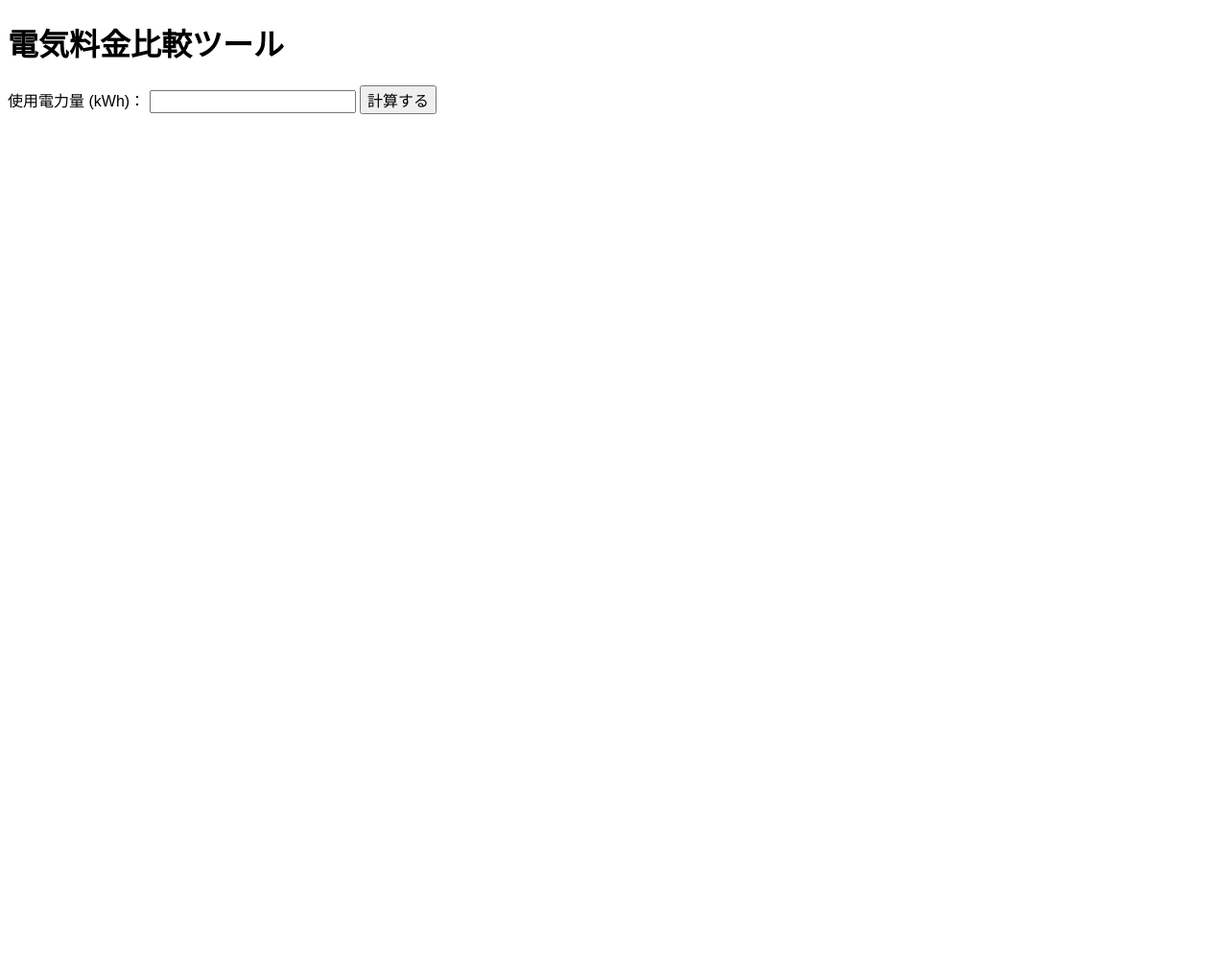
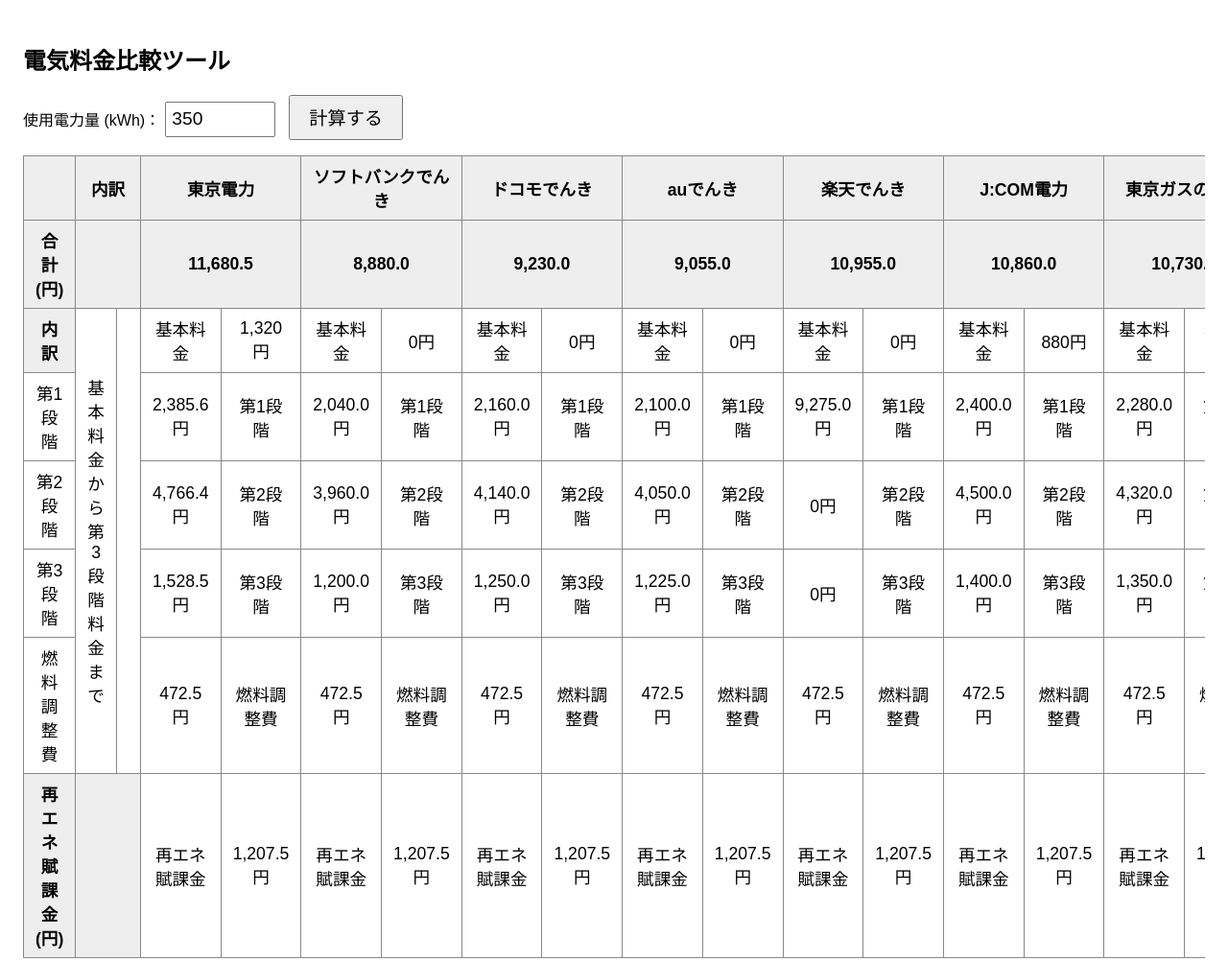
Before and after one commit to suidomichi85/denkidai, a plain HTML site: page index.html in a window 1280 px wide. Shown: the whole page at 96% size. Before the commit the page ends 800 px from the top, so only its background shows below. Drawn offline with Linux system fonts and the light colour scheme.

Commit message:
Add files via upload

```diff
--- a/index.html
+++ b/index.html
@@ -1,137 +1,344 @@
 <!DOCTYPE html>
 <html lang="ja">
 <head>
-  <meta charset="UTF-8">
-  <meta name="viewport" content="width=device-width, initial-scale=1.0">
+<meta charset="UTF-8" />
+<meta name="viewport" content="width=device-width, initial-scale=1" />
 <title>電気料金比較ツール</title>
 <style>
   body {
-      font-size: 16px;
-      font-family: sans-serif;
+    font-family: Arial, sans-serif;
+    padding: 1em;
+  }
+  input[type="number"] {
+    font-size: 1.2em;
+    padding: 0.3em;
+    width: 100px;
+  }
+  button {
+    font-size: 1.2em;
+    padding: 0.4em 1em;
+    margin-left: 0.5em;
+    cursor: pointer;
+  }
+  .table-wrapper {
+    overflow-x: auto;
+    margin-top: 1em;
   }
   table {
     border-collapse: collapse;
     width: 100%;
-      margin-top: 20px;
-      min-width: 800px;
-      font-size: 14px;
+    min-width: 900px;
   }
   th, td {
-      border: 1px solid #ccc;
-      padding: 8px;
-      text-align: right;
+    border: 1px solid #888;
+    padding: 8px 12px;
+    text-align: center;
+    font-size: 1.1em;
   }
   th {
-      background-color: #f0f0f0;
+    background-color: #eee;
+    position: sticky;
+    top: 0;
+    z-index: 1;
   }
-    .left {
-      text-align: left;
+  .left-col {
+    font-weight: bold;
+    background-color: #f9f9f9;
+    width: 80px;
   }
-    .container {
-      overflow-x: auto;
+  /* 縦結合したセルの中央寄せ */
+  .vertical-merge {
+    vertical-align: middle;
   }
-    input, button {
-      font-size: 16px;
+  @media (max-width: 600px) {
+    th, td {
+      font-size: 1.3em;
+      padding: 10px 14px;
+    }
+    input[type="number"] {
+      width: 140px;
+      font-size: 1.4em;
+    }
+    button {
+      font-size: 1.4em;
+      padding: 0.5em 1.2em;
+    }
   }
 </style>
 </head>
 <body>
-  <h1>電気料金比較ツール</h1>
+
+<h2>電気料金比較ツール</h2>
 <label for="usage">使用電力量 (kWh)：</label>
-  <input type="number" id="usage" min="0">
-  <button onclick="calculateCosts()">計算する</button>
+<input type="number" id="usage" min="0" value="350" />
+<button onclick="calculate()">計算する</button>
 
-  <div class="container">
-    <table id="resultTable"></table>
-  </div>
+<div class="table-wrapper" id="result"></div>
 
 <script>
+  // 電力会社データ（基本料金は円/月、段階料金は円/kWh）
   const companies = [
-      { name: "ソフトバンクでんき", basic: 1100, rates: [17, 22, 24], fuelAdjustment: 2.5 },
-      { name: "東京電力", basic: 1247, rates: [19.88, 26.48, 30.57], fuelAdjustment: 2.5 },
-      { name: "東京ガス", basic: 1246.96, rates: [29.7, 35.69, 39.5], fuelAdjustment: 2.5 },
-      { name: "シン・エナジー", basic: 1061.41, rates: [19.67, 24.78, 27.71], fuelAdjustment: 2.5 },
-      { name: "CDエナジー", basic: 1107.6, rates: [29.9, 35.59, 36.5], fuelAdjustment: 2.5 },
-      { name: "オクトパスエナジー", basic: 1164, rates: [18.98, 24.1, 27.44], fuelAdjustment: 2.5 },
-      { name: "ミツウロコでんき", basic: 1100, rates: [21.43, 22.63, 25.24], fuelAdjustment: 2.5 },
-      { name: "TERASELでんき", basic: 1100, rates: [29, 35.34, 39.26], fuelAdjustment: 2.5 },
-      { name: "ドリームでんき", basic: 1086.8, rates: [19.88, 26.48, 30.57], fuelAdjustment: 2.5 },
-      { name: "新日本エネルギー", basic: 1180.96, rates: [30, 36.23, 39.46], fuelAdjustment: 2.5 },
-      { name: "Japan電力", basic: 0, calc: (usage) => usage <= 400 ? usage * 27 : 400 * 27 + (usage - 400) * 26, fuelAdjustment: 2.5 },
-      { name: "大阪ガスの電気", basic: 0, rates: [20.21, 25.2, 28.01], fuelAdjustment: 2.5 },
-      { name: "Looopでんき", basic: 0, calc: (usage) => usage * 26.4, fuelAdjustment: 2.5 },
-      { name: "コスモでんき", basic: 1100, rates: [19.88, 26.48, 30.57], fuelAdjustment: 2.5 },
-      { name: "evergreen", basic: 1100, rates: [19.88, 26.48, 30.57], fuelAdjustment: 2.5 },
-      { name: "しろくま電力", basic: 1180.96, rates: [24.5, 36.4, 40.49], fuelAdjustment: 2.5 },
-      { name: "楽天でんき", basic: 0, rates: [26.5, 26.5, 26.5], fuelAdjustment: 2.5 },
+    {
+      name: "東京電力",
+      basic: 1320,
+      tiers: [
+        { max: 120, rate: 19.88 },
+        { max: 300, rate: 26.48 },
+        { max: Infinity, rate: 30.57 }
+      ],
+      fuelAdjustment: 1.35,  // 仮の燃料調整費（円/kWh）
+      reEnergyCharge: 3.45   // 再エネ賦課金（円/kWh）
+    },
+    {
+      name: "ソフトバンクでんき",
+      basic: 0,
+      tiers: [
+        { max: 120, rate: 17 },
+        { max: 300, rate: 22 },
+        { max: Infinity, rate: 24 }
+      ],
+      fuelAdjustment: 1.35,
+      reEnergyCharge: 3.45
+    },
+    {
+      name: "ドコモでんき",
+      basic: 0,
+      tiers: [
+        { max: 120, rate: 18 },
+        { max: 300, rate: 23 },
+        { max: Infinity, rate: 25 }
+      ],
+      fuelAdjustment: 1.35,
+      reEnergyCharge: 3.45
+    },
+    {
+      name: "auでんき",
+      basic: 0,
+      tiers: [
+        { max: 120, rate: 17.5 },
+        { max: 300, rate: 22.5 },
+        { max: Infinity, rate: 24.5 }
+      ],
+      fuelAdjustment: 1.35,
+      reEnergyCharge: 3.45
+    },
+    {
+      name: "楽天でんき",
+      basic: 0,
+      tiers: [
+        { max: Infinity, rate: 26.5 }
+      ],
+      fuelAdjustment: 1.35,
+      reEnergyCharge: 3.45
+    },
+    {
+      name: "J:COM電力",
+      basic: 880,
+      tiers: [
+        { max: 120, rate: 20 },
+        { max: 300, rate: 25 },
+        { max: Infinity, rate: 28 }
+      ],
+      fuelAdjustment: 1.35,
+      reEnergyCharge: 3.45
+    },
+    {
+      name: "東京ガスの電気",
+      basic: 1100,
+      tiers: [
+        { max: 120, rate: 19 },
+        { max: 300, rate: 24 },
+        { max: Infinity, rate: 27 }
+      ],
+      fuelAdjustment: 1.35,
+      reEnergyCharge: 3.45
+    },
+    {
+      name: "コープデリでんき",
+      basic: 770,
+      tiers: [
+        { max: 120, rate: 18 },
+        { max: 300, rate: 23 },
+        { max: Infinity, rate: 26 }
+      ],
+      fuelAdjustment: 1.35,
+      reEnergyCharge: 3.45
+    },
+    {
+      name: "イオンでんき",
+      basic: 0,
+      tiers: [
+        { max: Infinity, rate: 27 }
+      ],
+      fuelAdjustment: 1.35,
+      reEnergyCharge: 3.45
+    },
+    {
+      name: "ヤマダのでんき",
+      basic: 880,
+      tiers: [
+        { max: 120, rate: 19.5 },
+        { max: 300, rate: 24.5 },
+        { max: Infinity, rate: 27.5 }
+      ],
+      fuelAdjustment: 1.35,
+      reEnergyCharge: 3.45
+    },
+    {
+      name: "Looopでんき",
+      basic: 0,
+      tiers: [
+        { max: Infinity, rate: 26.4 }
+      ],
+      fuelAdjustment: 1.35,
+      reEnergyCharge: 3.45
+    },
+    {
+      name: "TERASELでんき",
+      basic: 0,
+      tiers: [
+        { max: 120, rate: 18 },
+        { max: 300, rate: 22 },
+        { max: Infinity, rate: 25 }
+      ],
+      fuelAdjustment: 1.35,
+      reEnergyCharge: 3.45
+    },
+    {
+      name: "ENEOSでんき",
+      basic: 880,
+      tiers: [
+        { max: 120, rate: 20 },
+        { max: 300, rate: 25 },
+        { max: Infinity, rate: 28 }
+      ],
+      fuelAdjustment: 1.35,
+      reEnergyCharge: 3.45
+    },
+    {
+      name: "しろくま電力",
+      basic: 0,
+      tiers: [
+        { max: Infinity, rate: 27 }
+      ],
+      fuelAdjustment: 1.35,
+      reEnergyCharge: 3.45
+    },
+    {
+      name: "CDエナジー",
+      basic: 770,
+      tiers: [
+        { max: 120, rate: 19 },
+        { max: 300, rate: 24 },
+        { max: Infinity, rate: 26 }
+      ],
+      fuelAdjustment: 1.35,
+      reEnergyCharge: 3.45
+    },
+    {
+      name: "HTBエナジー",
+      basic: 770,
+      tiers: [
+        { max: 120, rate: 18.5 },
+        { max: 300, rate: 23.5 },
+        { max: Infinity, rate: 26.5 }
+      ],
+      fuelAdjustment: 1.35,
+      reEnergyCharge: 3.45
+    },
+    {
+      name: "アースインフィニティ",
+      basic: 880,
+      tiers: [
+        { max: 120, rate: 19 },
+        { max: 300, rate: 23 },
+        { max: Infinity, rate: 26 }
+      ],
+      fuelAdjustment: 1.35,
+      reEnergyCharge: 3.45
+    }
   ];
 
-    const renewableLevy = 3.98; // 再エネ賦課金単価（円/kWh）
+  function calculate() {
+    const usage = Number(document.getElementById("usage").value);
+    if (isNaN(usage) || usage < 0) {
+      alert("0以上の使用電力量を入力してください。");
+      return;
+    }
 
-    function calculateCosts() {
-      const usage = parseFloat(document.getElementById("usage").value);
-      if (isNaN(usage) || usage < 0) return;
+    // 電力量ごとの料金計算（3段階に分けて計算）
+    function calcTierCost(tiers, usage) {
+      let remaining = usage;
+      const costs = [];
+      let lastMax = 0;
+      for (const tier of tiers) {
+        let used = 0;
+        if (remaining > 0) {
+          used = Math.min(remaining, tier.max - lastMax);
+          remaining -= used;
+        }
+        costs.push({ used, cost: used * tier.rate });
+        lastMax = tier.max;
+      }
+      return costs;
+    }
 
-      const table = document.getElementById("resultTable");
-      table.innerHTML = "";
+    // HTMLテーブル作成
+    let html = `<table><thead><tr><th></th><th colspan="2">内訳</th>`;
 
-      const header = document.createElement("tr");
-      header.innerHTML = "<th class='left' colspan='2'>項目</th>" + companies.map(c => `<th>${c.name}</th>`).join("");
-      table.appendChild(header);
+    for (const company of companies) {
+      html += `<th colspan="2">${company.name}</th>`;
+    }
+    html += `</tr><tr><th>合計 (円)</th><th colspan="2"></th>`;
+    for (const company of companies) {
+      // 合計計算
+      const tierCosts = calcTierCost(company.tiers, usage);
+      const tierSum = tierCosts.reduce((sum, t) => sum + t.cost, 0);
+      const fuelCharge = usage * company.fuelAdjustment;
+      const reCharge = usage * company.reEnergyCharge;
+      const total = company.basic + tierSum + fuelCharge + reCharge;
+      html += `<th colspan="2">${total.toLocaleString(undefined, {minimumFractionDigits:1, maximumFractionDigits:1})}</th>`;
+    }
+    html += `</tr><tr><th>内訳</th><td rowspan="5" class="vertical-merge">基本料金から<br>第3段階料金まで</td><td rowspan="5" class="vertical-merge"></td>`;
 
-      // 合計行
-      const totalRow = document.createElement("tr");
-      totalRow.innerHTML = `<td class='left' colspan='2'>合計</td>` + companies.map(c => {
-        if (c.calc) {
-          const base = c.calc(usage);
-          const fuel = usage * c.fuelAdjustment;
-          const renewable = usage * renewableLevy;
-          const total = base + fuel + renewable;
-          return `<td>${total.toFixed(2)}</td>`;
+    for (const company of companies) {
+      // 空セル：基本料金・第一段階・第二段階・第三段階で2列ずつ必要なので基本料金と3段階はここで書く
+      html += `<td>基本料金</td><td>${company.basic.toLocaleString()}円</td>`;
     }
-        const stage1 = Math.min(usage, 120) * c.rates[0];
-        const stage2 = Math.max(0, Math.min(usage - 120, 180)) * c.rates[1];
-        const stage3 = Math.max(0, usage - 300) * c.rates[2];
-        const fuel = usage * c.fuelAdjustment;
-        const renewable = usage * renewableLevy;
-        const total = c.basic + stage1 + stage2 + stage3 + fuel + renewable;
-        return `<td>${total.toFixed(2)}</td>`;
-      }).join("");
-      table.appendChild(totalRow);
+    html += `</tr><tr>`;
+    for (const company of companies) {
+      const tierCosts = calcTierCost(company.tiers, usage);
+      html += `<td>第1段階</td><td>${tierCosts[0].cost.toLocaleString(undefined, {minimumFractionDigits:1, maximumFractionDigits:1})}円</td>`;
+    }
+    html += `</tr><tr>`;
+    for (const company of companies) {
+      const tierCosts = calcTierCost(company.tiers, usage);
+      html += `<td>第2段階</td><td>${tierCosts[1] ? tierCosts[1].cost.toLocaleString(undefined, {minimumFractionDigits:1, maximumFractionDigits:1}) : '0'}円</td>`;
+    }
+    html += `</tr><tr>`;
+    for (const company of companies) {
+      const tierCosts = calcTierCost(company.tiers, usage);
+      html += `<td>第3段階</td><td>${tierCosts[2] ? tierCosts[2].cost.toLocaleString(undefined, {minimumFractionDigits:1, maximumFractionDigits:1}) : '0'}円</td>`;
+    }
+    html += `</tr><tr>`;
+    for (const company of companies) {
+      // 燃料調整費
+      const fuel = usage * company.fuelAdjustment;
+      html += `<td>燃料調整費</td><td>${fuel.toLocaleString(undefined, {minimumFractionDigits:1, maximumFractionDigits:1})}円</td>`;
+    }
+    html += `</tr><tr>`;
+    html += `<th>再エネ賦課金 (円)</th><th colspan="2"></th>`;
+    for (const company of companies) {
+      const reCharge = usage * company.reEnergyCharge;
+      html += `<td>再エネ賦課金</td><td>${reCharge.toLocaleString(undefined, {minimumFractionDigits:1, maximumFractionDigits:1})}円</td>`;
+    }
+    html += `</tr></thead></table>`;
 
-      // 内訳と基本料金〜第3段階を一括で作成
-      const labels = ["基本料金", "第1段階 (0〜120kWh)", "第2段階 (121〜300kWh)", "第3段階 (301kWh〜)", "燃料費調整額", "再エネ賦課金"];
+    document.getElementById("result").innerHTML = html;
+  }
+  // 初期表示
+  calculate();
+</script>
 
-      labels.forEach((label, index) => {
-        const row = document.createElement("tr");
-        if (index === 0) {
-          row.innerHTML = `<td class='left' rowspan="${labels.length}">内訳</td><td class='left'>${label}</td>` + companies.map(c => {
-            if (label === "基本料金") return `<td>${c.basic?.toFixed(2) || 0}</td>`;
-          }).join("");
-        } else {
-          row.innerHTML = `<td class='left'>${label}</td>` + companies.map(c => {
-            if (c.calc) {
-              if (label === "燃料費調整額") return `<td>${(usage * c.fuelAdjustment).toFixed(2)}</td>`;
-              if (label === "再エネ賦課金") return `<td>${(usage * renewableLevy).toFixed(2)}</td>`;
-              return `<td></td>`;
-            }
-            const kWh =
-              index === 1 ? Math.min(usage, 120) :
-              index === 2 ? Math.max(0, Math.min(usage - 120, 180)) :
-              index === 3 ? Math.max(0, usage - 300) : 0;
-            if (index >= 1 && index <= 3) {
-              return `<td>${(kWh * c.rates[index - 1]).toFixed(2)}</td>`;
-            } else if (label === "燃料費調整額") {
-              return `<td>${(usage * c.fuelAdjustment).toFixed(2)}</td>`;
-            } else if (label === "再エネ賦課金") {
-              return `<td>${(usage * renewableLevy).toFixed(2)}</td>`;
-            }
-            return `<td></td>`;
-          }).join("");
-        }
-        table.appendChild(row);
-      });
-    }
-  </script>
 </body>
 </html>
```
Lines whose indentation alone changed are shown as unchanged.
